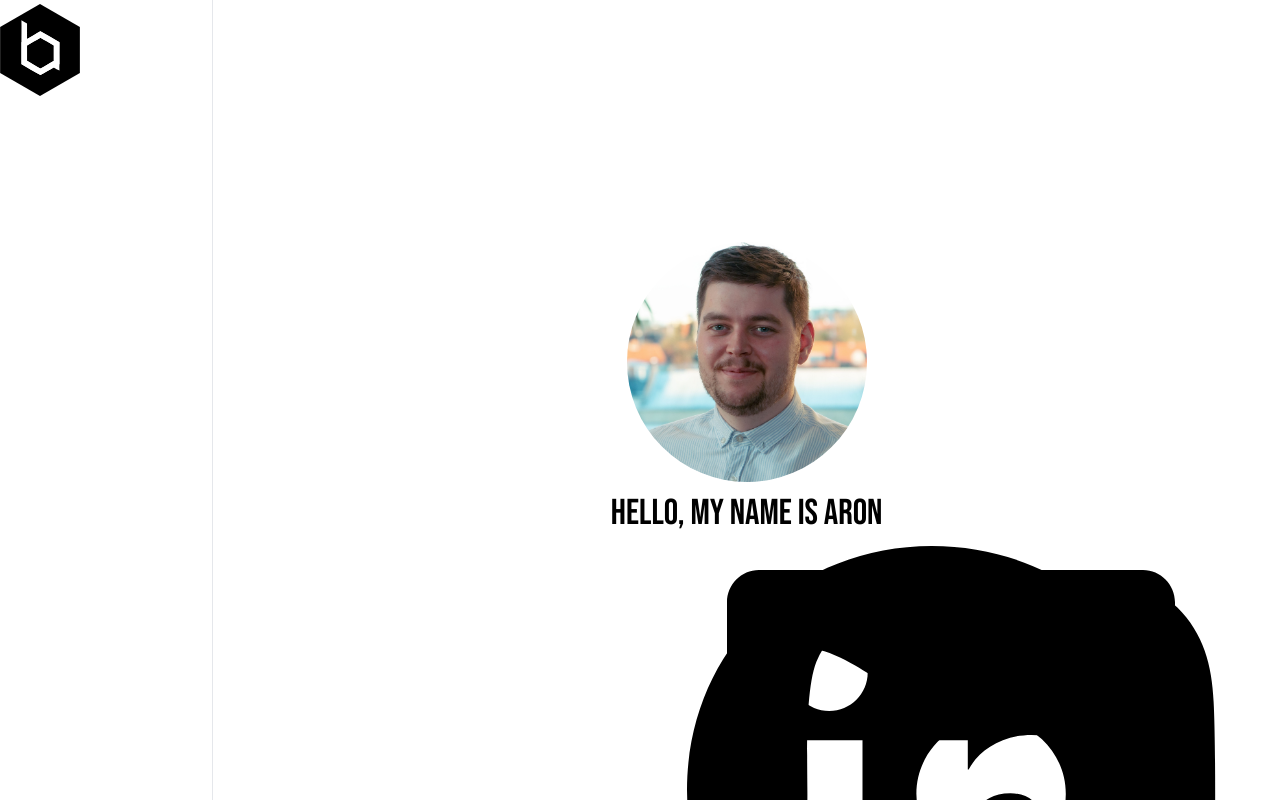
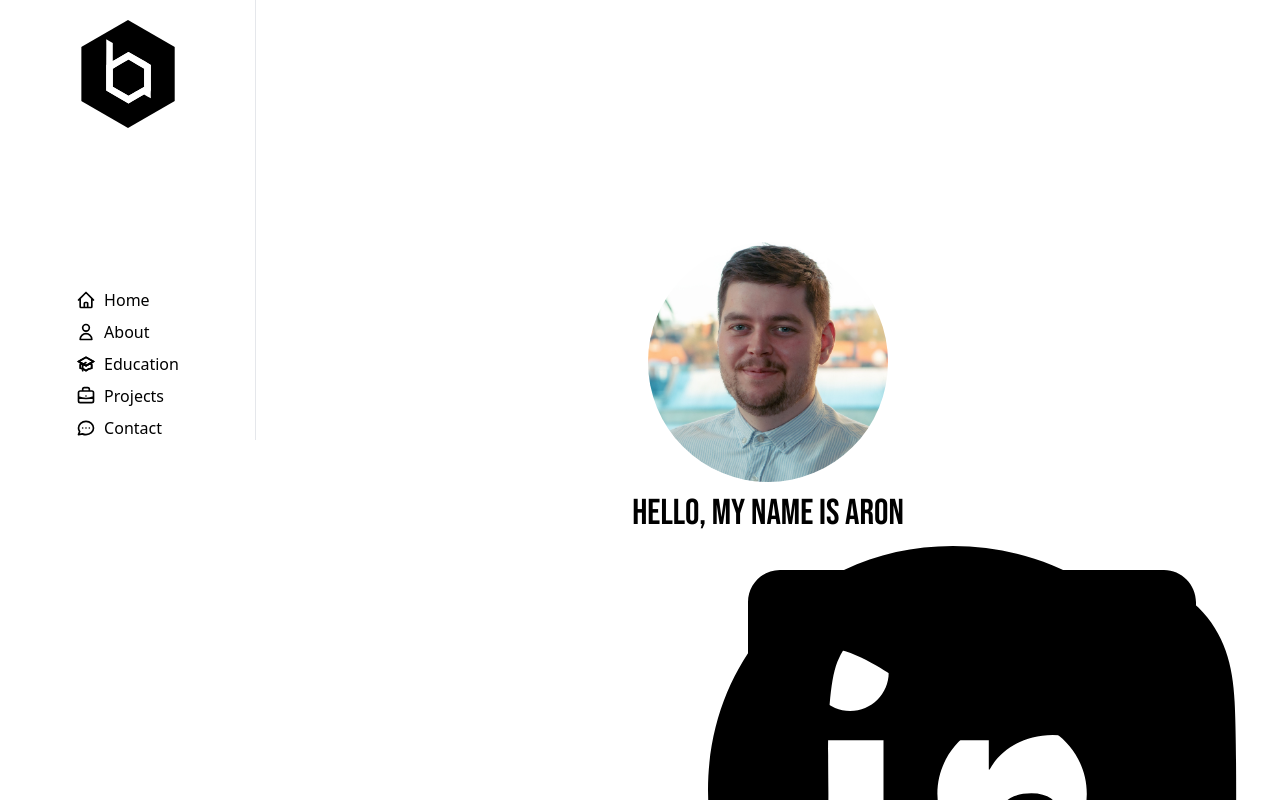
Before and after one commit to Ronbabious/dev-portfolio, a React (Vite) app: page / in a window 1280 px wide. Built offline with nearby package versions, Linux system fonts and the light colour scheme; what tw-elements would draw is missing.

Commit message:
Minor changes

```diff
--- a/src/App.jsx
+++ b/src/App.jsx
@@ -5,10 +5,10 @@ import Sidebar from "./components/Sidebar";
 function App() {
   return (
     <div className="h-screen overflow-y-scroll">
-      <header className="bg-linen float-left fixed w-1/6 align-middle">
+      <header className="bg-linen float-left fixed w-1/5 align-middle">
         <Sidebar />
       </header>
-      <main className="bg-linen float-right w-5/6 scrollbar-hide p-2">
+      <main className="bg-linen float-right w-4/5 scrollbar-hide p-2">
         <Center />
       </main>
     </div>
--- a/src/components/Education.jsx
+++ b/src/components/Education.jsx
@@ -36,11 +36,6 @@ const TimelineComponent = (props) => {
                 nameOfPlace={education.institution}
                 year={education.bachelorYear}
               />
-              <IndividualTimeLineElements
-                nameEducation={education.bachelorName}
-                nameOfPlace={education.institution}
-                year={education.bachelorYear}
-              />
             </div>
           </div>
         </li>
--- a/src/components/Sidebar.jsx
+++ b/src/components/Sidebar.jsx
@@ -7,37 +7,46 @@ import {
   UserIcon,
 } from "@heroicons/react/outline";
 
-function Sidebar() {
+const buttonCss = "flex items-center space-x-2 hover:text-icelandBlue"
+
+const SidebarItems = () => {
   return (
-    <div className="border-r-[1px]">
-      <div className="pt-5 h-20 w-20 flex justify-content items-center">
-        <img src="./src/images/logo.svg"></img>
-      </div>
-      <div className="text-icelandBlue flex flex-grow border-gray-600 text-white text-gray-500 p-5 text-xl  flex border-gray-500 overflow-y-auto scrollbar-hide h-screen items-center justify-center">
-        <div className="space-y-2">
+    <div className="space-y-2 text-black">
       <div>
-            <button className="flex items-center space-x-2 hover:text-white">
+        <button className={buttonCss}>
           <HomeIcon className="h-5 w-5" />
           <p>Home</p>
         </button>
       </div>
-          <button className="flex items-center space-x-2 hover:text-white">
+      <button className={buttonCss}>
         <UserIcon className="h-5 w-5" />
         <p>About</p>
       </button>
-          <button className="flex items-center space-x-2 hover:text-white">
+      <button className={buttonCss}>
         <AcademicCapIcon className="h-5 w-5" />
         <p>Education</p>
       </button>
-          <button className="flex items-center space-x-2 hover:text-white">
+      <button className={buttonCss}>
         <BriefcaseIcon className="h-5 w-5" />
         <p>Projects</p>
       </button>
-          <button className="flex items-center space-x-2 hover:text-white">
+      <button className={buttonCss}>
         <ChatIcon className="h-5 w-5" />
         <p>Contact</p>
       </button>
     </div>
+  );
+}
+
+const Sidebar = () => {
+  return (
+    <div name="Sidebar" className="border-r-[1px]">
+      <div name="Sidebar-Container" className="flex flex-col justify-center items-center">
+        <div name="Logo-Image">
+          <img src="./src/images/logo.svg" className="pt-5 h-32 w-32 "></img>
+        </div>
+        <div name="Space" className="pt-40"></div>
+        <SidebarItems />
       </div>
     </div>
   );
```
Lines whose indentation alone changed are shown as unchanged.
